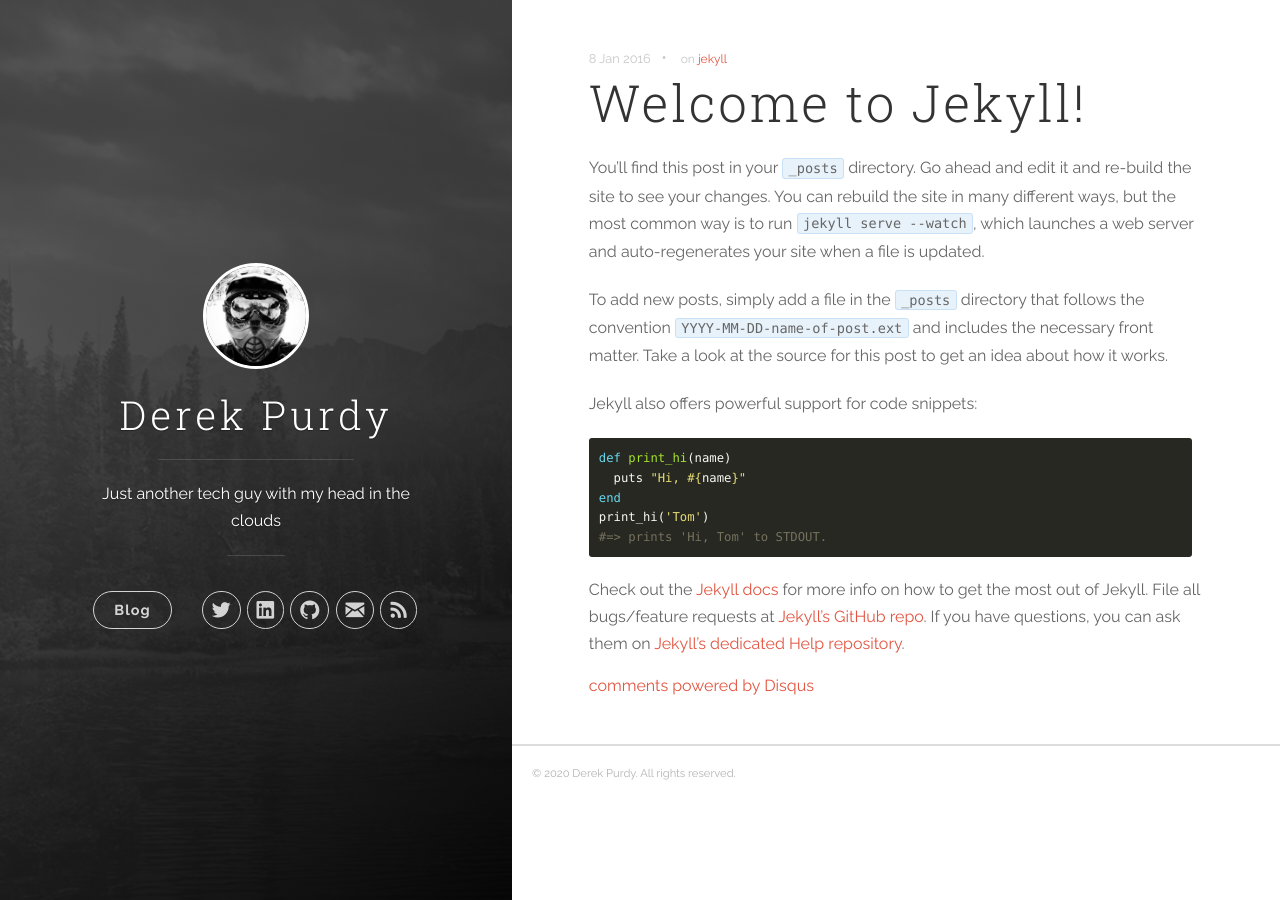
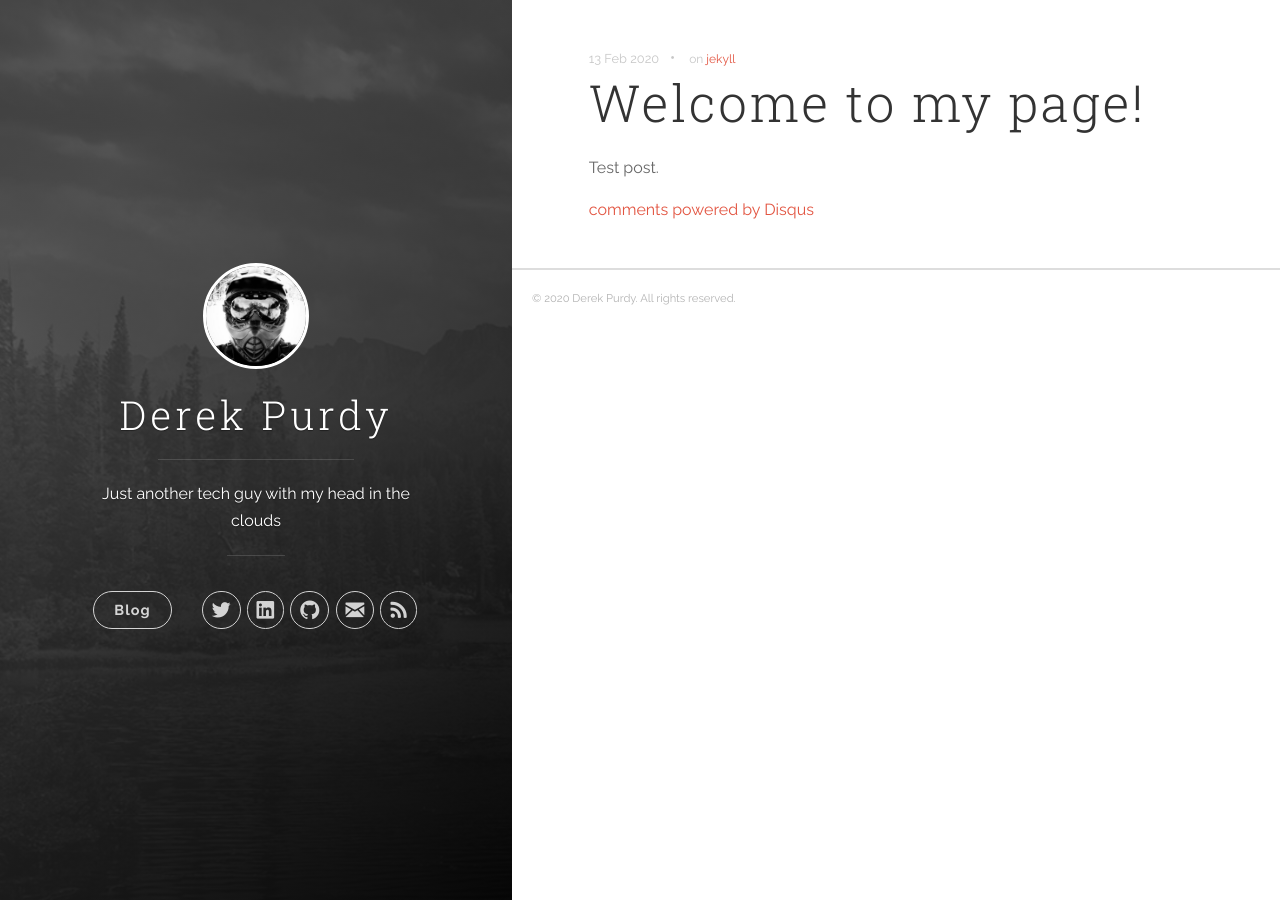
Before and after one commit to derekpurdy/derekpurdy.github.io, a Jekyll site: the page built from _posts/2020-02-13-welcome-to-my-page.markdown, in a window 1280 px wide. Built offline with Jekyll 4.4.1, drawn with Linux system fonts in a browser that asks for light colours; comment, search, counter and statistics services are not loaded.

Commit message:
Update 2020-02-13-welcome-to-my-page.markdown

````diff
--- a/_posts/2020-02-13-welcome-to-my-page.markdown
+++ b/_posts/2020-02-13-welcome-to-my-page.markdown
@@ -1,25 +1,7 @@
 ---
-title:  "Welcome to Jekyll!"
-date:   2016-01-08 15:04:23
+title:  "Welcome to my page!"
+date:   2020-02-13 00:27:00
 categories: [jekyll]
 tags: [jekyll]
 ---
-You’ll find this post in your `_posts` directory. Go ahead and edit it and re-build the site to see your changes. You can rebuild the site in many different ways, but the most common way is to run `jekyll serve --watch`, which launches a web server and auto-regenerates your site when a file is updated.
-
-To add new posts, simply add a file in the `_posts` directory that follows the convention `YYYY-MM-DD-name-of-post.ext` and includes the necessary front matter. Take a look at the source for this post to get an idea about how it works.
-
-Jekyll also offers powerful support for code snippets:
-
-``` ruby
-def print_hi(name)
-  puts "Hi, #{name}"
-end
-print_hi('Tom')
-#=> prints 'Hi, Tom' to STDOUT.
-```
-
-Check out the [Jekyll docs][jekyll] for more info on how to get the most out of Jekyll. File all bugs/feature requests at [Jekyll’s GitHub repo][jekyll-gh]. If you have questions, you can ask them on [Jekyll’s dedicated Help repository][jekyll-help].
-
-[jekyll]:      http://jekyllrb.com
-[jekyll-gh]:   https://github.com/jekyll/jekyll
-[jekyll-help]: https://github.com/jekyll/jekyll-help
+Test post.
````
